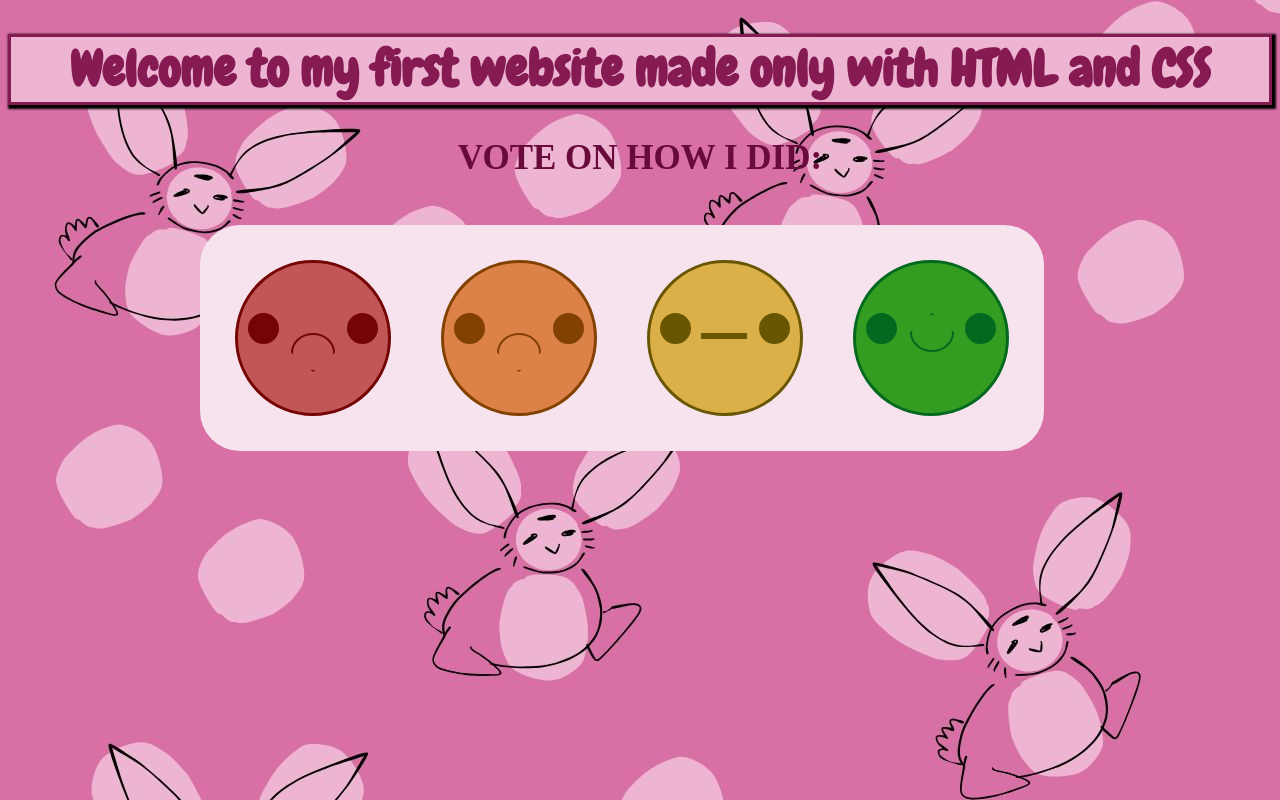
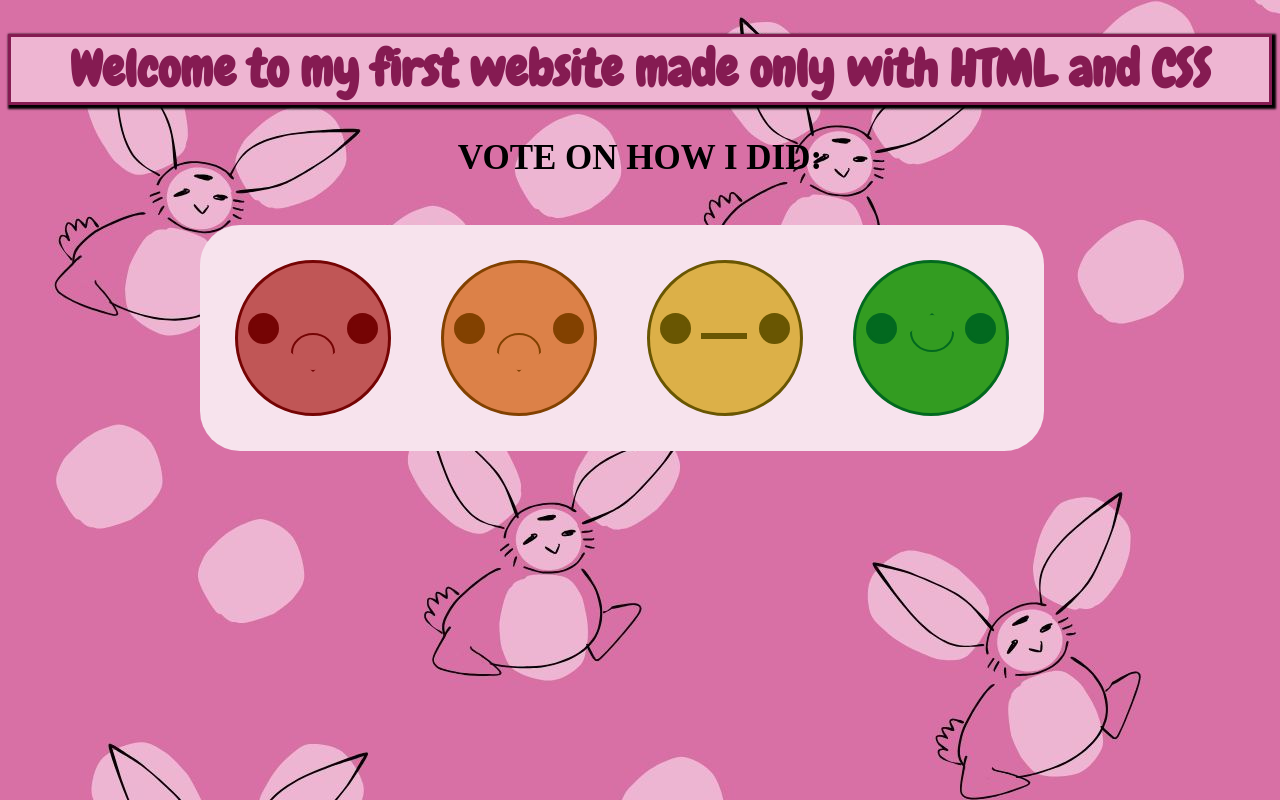
Before and after one commit to hazardhus-blip/Rate-my-first-website, a plain HTML site: page index.html in a window 1280 px wide. Drawn offline with Linux system fonts and the light colour scheme; a web font is replaced by a local one.

Commit message:
Update styles.css

```diff
--- a/styles.css
+++ b/styles.css
@@ -14,7 +14,7 @@ text-align: center;}
 h2{
 font-family:Libertinus Keyboard;
 font-size: 35px;
-color:rgb(104, 10, 59);
+color:rgb(0, 0, 0);
 height: fit-content;
 margin-left:auto ;
 margin-right: auto;
```
